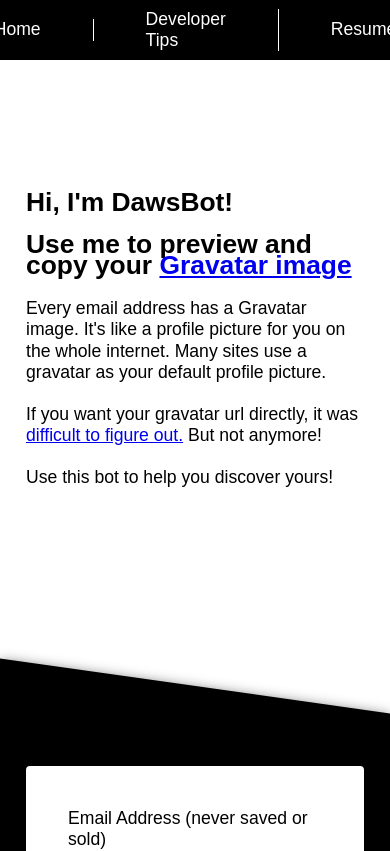
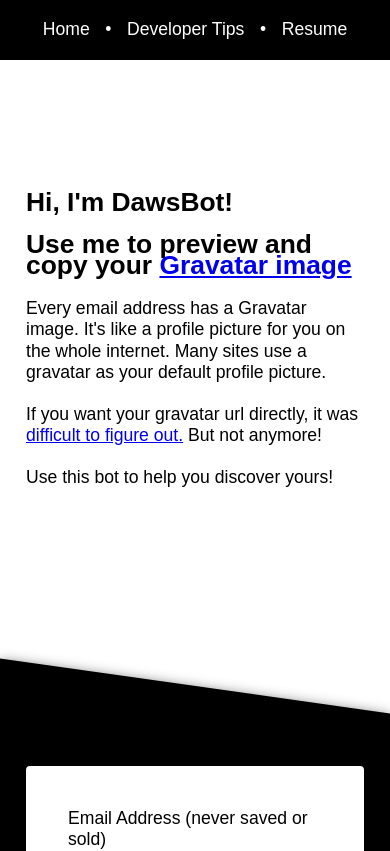
Before and after one commit to dawsbot/www, a Next.js app: page /bot in a window 390 px wide. Shown: the top 851 px of the page. Built offline with nearby package versions, Linux system fonts and the light colour scheme.

Commit message:
topnav mobile friendly

```diff
--- a/components/container/TopNav.js
+++ b/components/container/TopNav.js
@@ -1,54 +1,37 @@
-import React, { Component } from 'react';
-import { css } from 'glamor';
+import React from 'react';
+import styled from 'styled-components';
 import Link from 'next/link';
 
-const styles = {
-  main: {
-    color: 'white',
-    backgroundColor: 'black',
-    width: '100%',
-    height: '60px',
-    display: 'flex',
-    alignItems: 'center',
-    justifyContent: 'center',
-    '@media print': {
-      display: 'none',
-    },
-  },
-  white: {
-    color: 'white',
-  },
-  link: {
-    padding: '0 52px',
-    textDecoration: 'none',
-    ':hover': {
-      textDecoration: 'underline',
-    },
-  },
-  borderRight: {
-    borderRight: '1px solid white',
-  },
-};
+const TopNavContainer = styled.div`
+  background-color: black;
+  height: 60px;
+  color: white;
+  display: flex;
+  align-items: center;
+  justify-content: center;
 
-class TopNav extends Component {
-  render() {
-    return (
-      <div className={css(styles.main)}>
+  > a {
+    color: white;
+    text-decoration: none;
+    margin-left: 4vw;
+    margin-right: 4vw;
+  }
+`;
+
+const TopNav = () => (
+  <TopNavContainer>
     <Link href="/">
-          <a {...css(styles.link, styles.white, styles.borderRight)}>Home</a>
+      <a>Home</a>
     </Link>
-
+    •
     <Link href="/tips">
-          <a {...css(styles.link, styles.white, styles.borderRight)}>
-            Developer Tips
-          </a>
+      <a>Developer Tips</a>
     </Link>
+    •
     <Link href="/resume">
-          <a {...css(styles.link, styles.white)}>Resume</a>
+      <a>Resume</a>
     </Link>
-      </div>
+  </TopNavContainer>
 );
-  }
-}
 
 export default TopNav;
--- a/pages/bot.js
+++ b/pages/bot.js
@@ -6,12 +6,12 @@ import BotIndex from '../components/container/BotIndex';
 class Bot extends Component {
   render() {
     return (
-      <div>
+      <>
         <Head>
           <title>Gravatar Tool: Dawson Botsford</title>
         </Head>
         <BotIndex />
-      </div>
+      </>
     );
   }
 }
```
Also changed, not shown: pages/tips.js (+14 -2 lines). Lines whose indentation alone changed are shown as unchanged.
